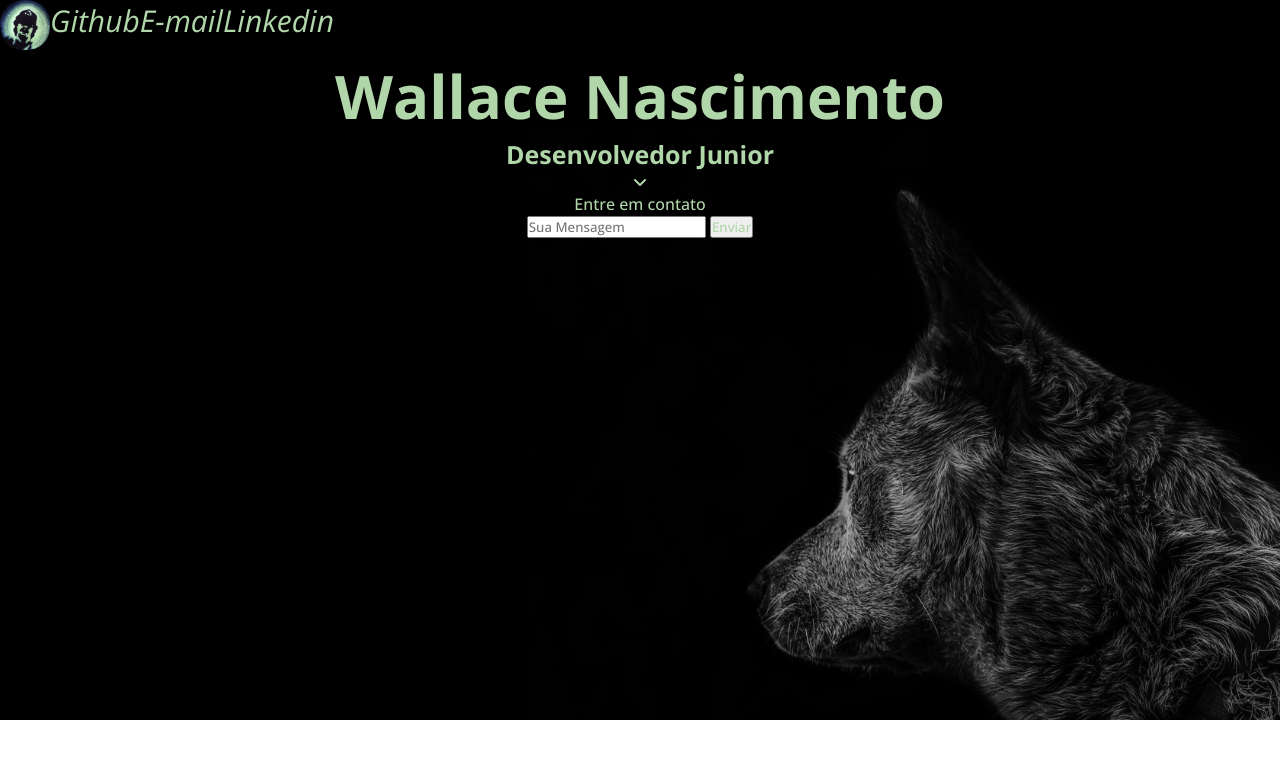
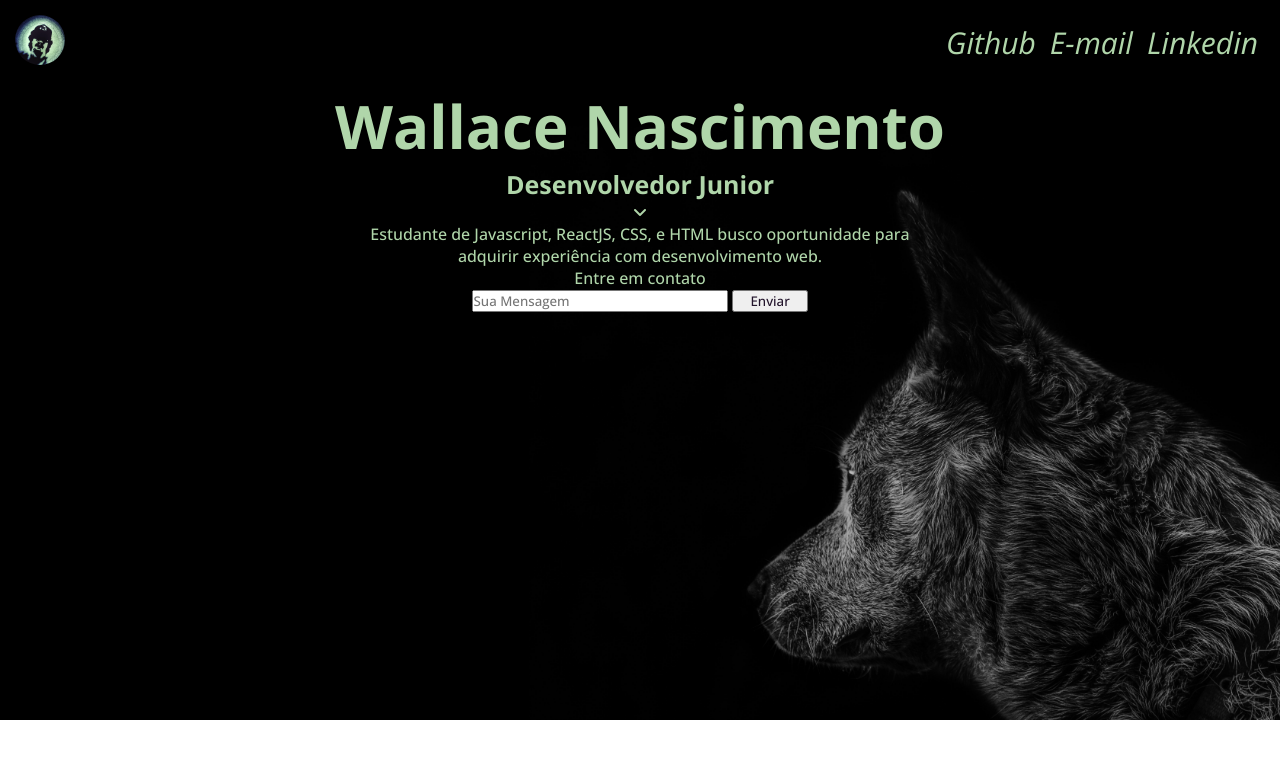
Before and after one commit to SrNascimento40/PROJETO_HTML_CSS_KAI, a plain HTML site: page index.html in a window 1280 px wide. Drawn offline with nearby package versions, Linux system fonts and the light colour scheme.

Commit message:
fixing details on the css

```diff
--- a/index.html
+++ b/index.html
@@ -38,7 +38,7 @@
                 <i class="fa-solid fa-angle-down"></i>
             </div>
             <div id="about">
-                <p></p>
+                <p>Estudante de Javascript, ReactJS, CSS, e HTML busco oportunidade para adquirir experiência com desenvolvimento web.</p>
             </div>
             <div class="form">
                 <div>
--- a/style/style.css
+++ b/style/style.css
@@ -38,12 +38,39 @@ body {
 
 header {
     display: flex;
+    justify-content: space-between;
+    padding: 15px;
 }
 
 header ul {
     display: flex;
 }
 
+header ul li {
+    padding: 7px;
+}
+
 header div img {
-    border-radius: 45%;
+    border-radius: 50%;
 }
+
+#about p {
+    max-width: 600px;
+    margin: 0 auto;
+}
+
+.form {
+    width: 40%;
+    margin: 0 auto;
+}
+
+.form input {
+    width: 50%;
+    margin: 0 auto;
+}
+
+.form button {
+    width: 15%;
+    margin: 0 auto;
+    color: #22142b;
+}
```
